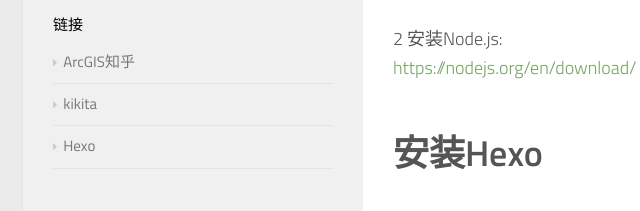
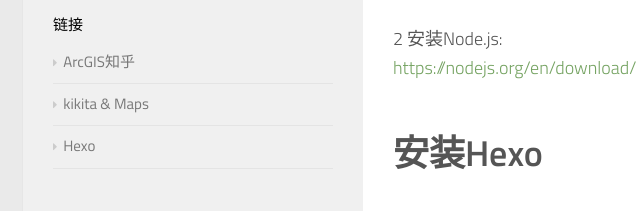
Before and after one commit to oopsliu/oopsliu.github.io, a plain HTML site: page 2016/03/22/hexoinstall/index.html in a window 1280 px wide. Shown: the part 1229-1440 px from the top of the page, 57-697 px from the left. Drawn offline with Linux system fonts and the light colour scheme; a script that the page names is missing.

Commit message:
Site updated: 2016-03-24 10:19:27

```diff
--- a/2016/03/22/hexoinstall/index.html
+++ b/2016/03/22/hexoinstall/index.html
@@ -458,7 +458,7 @@ _st('install','v69sgvBSK3QqFhG6-fGx','2.0.0');
                     </li>
 
                     <li>
-                        <a href="http://kikitamap.com/">kikita</a>
+                        <a href="http://kikitamap.com/">kikita &amp; Maps</a>
                     </li>
 
                     <li>
```
Also changed, not shown: 2016/03/23/hexotheme/index.html (+1 -1 lines), about/index.html (+1 -1 lines), archives/2016/03/index.html (+1 -1 lines), archives/2016/index.html (+1 -1 lines), archives/index.html (+1 -1 lines), categories/Technology/index.html (+1 -1 lines), index.html (+1 -1 lines), tags/Hexo/index.html (+1 -1 lines), tags/theme/index.html (+1 -1 lines), tags/主题/index.html (+1 -1 lines), tags/安装/index.html (+1 -1 lines).
